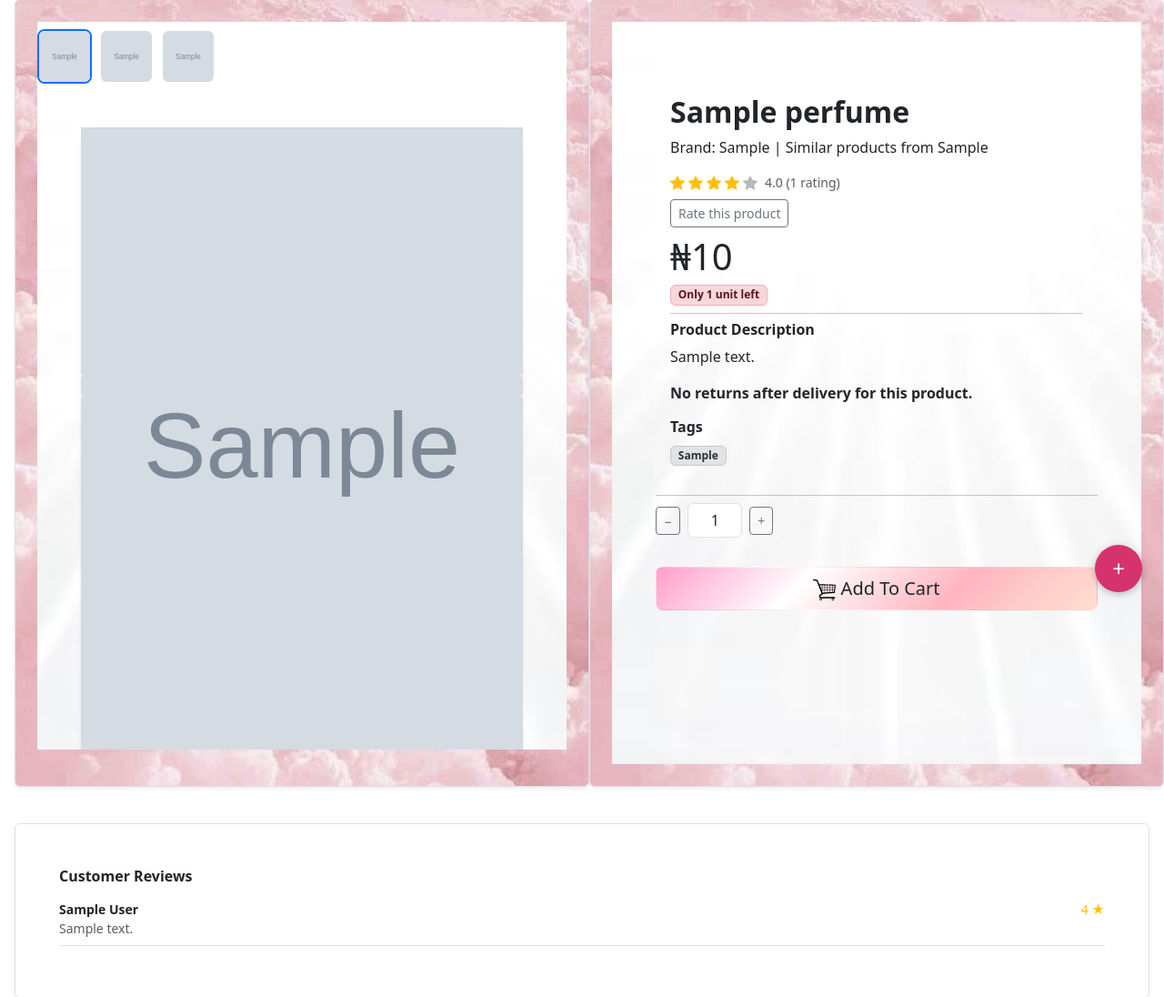
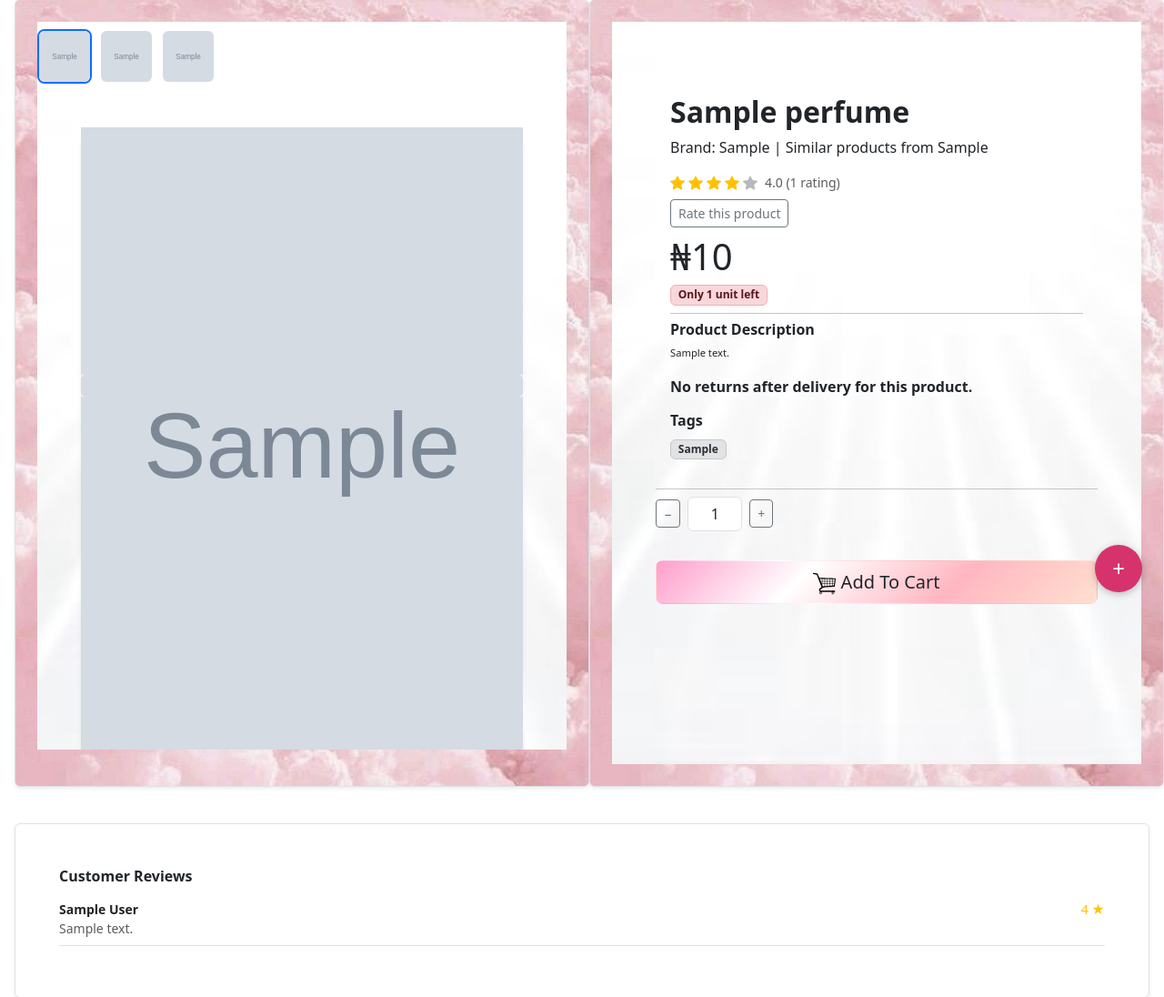
Before and after one commit to FredQuimbiii/Tunez-scent-smart, a Flask app: page /products/1 in a window 1280 px wide. Shown: the part 125-1221 px from the top of the page at 91% size. Run offline with Flask 3, Linux system fonts and the light colour scheme; tables that the repository leaves empty hold one stand-in row (values such as "Sample post"); grey boxes marked "Sample" are stand-in pictures; some libraries are stand-ins or nearby versions.

Commit message:
update description font size

```diff
--- a/static/css/style.css
+++ b/static/css/style.css
@@ -269,6 +269,11 @@
 
 .note{
     text-align: justify !important;
+}
+
+.description-note{
+    text-align: justify !important;
+    font-size: 0.7rem !important;
 }
 
 .spotify-bg{
--- a/templates/show-perfume.html
+++ b/templates/show-perfume.html
@@ -143,7 +143,7 @@
 
                     <div class="text-start">
                         <h6 class="fw-bold">Product Description</h6>
-                        <p class="note" data-aos="zoom-in">
+                        <p class="description-note" data-aos="zoom-in">
                             {{ pef.description |safe }}
                         </p>
                         <p class="note" data-aos="zoom-in"><strong>No returns after delivery for this
```
